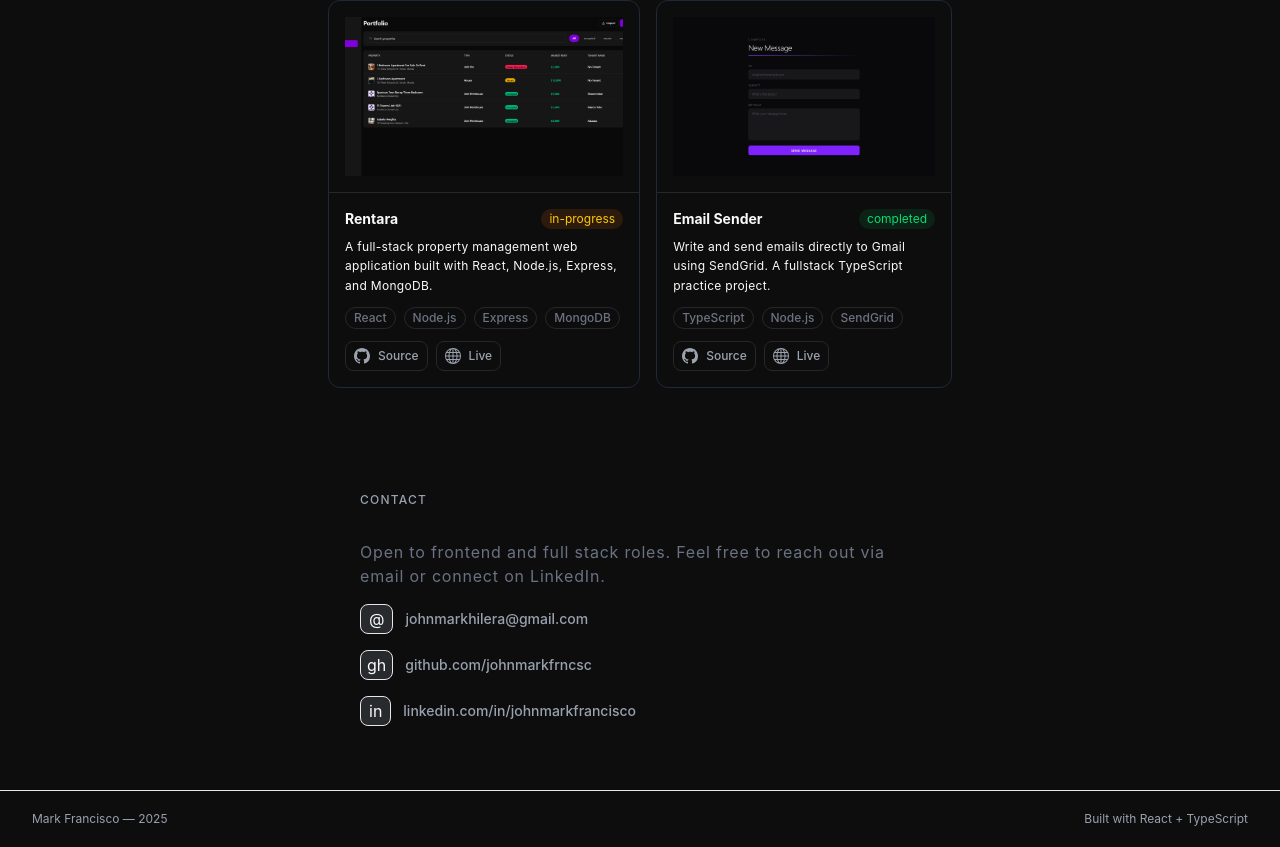
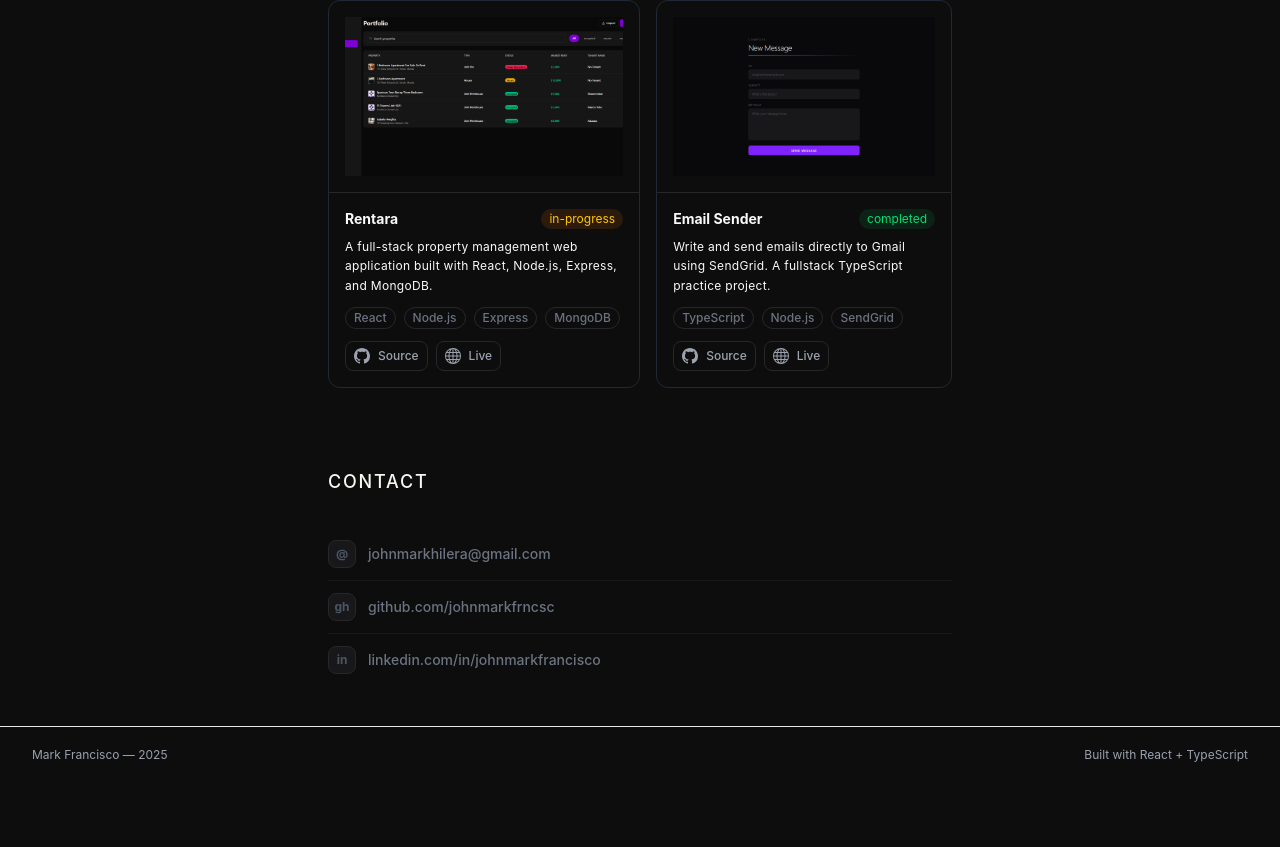
Before and after one commit to johnmarkfrncsc/frncsc-portfolio, a React (Vite) app: page / in a window 1280 px wide. Shown: the part 1221-2068 px from the top of the page. After the commit the page ends 2004 px from the top, so only its background shows below. Built offline with nearby package versions, Linux system fonts and the light colour scheme.

Commit message:
feat: refactor Contact section for improved layout and styling consistency

```diff
--- a/src/components/sections/Contact.tsx
+++ b/src/components/sections/Contact.tsx
@@ -1,59 +1,44 @@
 const Contact = () => {
+  const contacts = [
+    {
+      icon: "@",
+      label: "johnmarkhilera@gmail.com",
+      href: "mailto:johnmarkhilera@gmail.com",
+    },
+    {
+      icon: "gh",
+      label: "github.com/johnmarkfrncsc",
+      href: "https://github.com/johnmarkfrncsc",
+    },
+    {
+      icon: "in",
+      label: "linkedin.com/in/johnmarkfrancisco",
+      href: "https://www.linkedin.com/in/johnmarkfrancisco/",
+    },
+  ];
+
   return (
-    <section id="contact" className="px-8 py-16 flex">
-      <div className="flex-1">
-        <h3 className="text-xs font-medium uppercase tracking-widest text-gray-400 mb-8">
+    <section id="contact" className="py-10">
+      <h3 className="text-lg font-medium uppercase tracking-widest text-[#F8F8F3] mb-8">
         Contact
       </h3>
-        <p className="tracking-wider text-gray-500">
-          Open to frontend and full stack roles. Feel free to reach out via
-          email or connect on LinkedIn.
-        </p>
-        <div className="mt-4">
-          <ul className="flex flex-col gap-3 mt-4">
-            <li className="flex items-center gap-3">
-              <span className="rounded-lg bg-gray-400/20 border border-gray-200 text-center px-2 py-0.5">
-                @
-              </span>
+      <div className="flex flex-col">
+        {contacts.map((contact) => (
           <a
-                href="mailto:johnmarkhilera@gmail.com"
-                className="flex items-center gap-2 text-sm font-medium text-gray-400 hover:text-gray-800 transition-colors"
-              >
-                johnmarkhilera@gmail.com
-              </a>
-            </li>
-          </ul>
-          <ul className="flex flex-col gap-3 mt-4">
-            <li className="flex items-center gap-3">
-              <span className="rounded-lg bg-gray-400/20 border border-gray-200 text-center px-1.5 py-0.5">
-                gh
-              </span>
-              <a
-                href="https://github.com/johnmarkfrncsc"
+            key={contact.icon}
+            href={contact.href}
             target="_blank"
             rel="noreferrer"
-                className="flex items-center gap-2 text-sm font-medium text-gray-400 hover:text-gray-800 transition-colors"
+            className="flex items-center gap-3 py-3 border-b border-[#18181b] last:border-none hover:opacity-80 transition-opacity"
           >
-                github.com/johnmarkfrncsc
+            <div className="w-7 h-7 rounded-lg bg-[#18181b] border border-[#27272a] flex items-center justify-center text-xs text-[#4b5563] font-bold">
+              {contact.icon}
+            </div>
+            <span className="text-sm font-medium text-[#6b7280]">
+              {contact.label}
+            </span>
           </a>
-            </li>
-          </ul>
-          <ul className="flex flex-col gap-3 mt-4">
-            <li className="flex items-center gap-3">
-              <span className="rounded-lg bg-gray-400/20 border border-gray-200 text-center px-2 py-0.5">
-                in
-              </span>
-              <a
-                href="https://www.linkedin.com/in/johnmarkfrancisco/"
-                target="_blank"
-                rel="noreferrer"
-                className="flex items-center gap-2 text-sm font-medium text-gray-400 hover:text-gray-800 transition-colors"
-              >
-                linkedin.com/in/johnmarkfrancisco
-              </a>
-            </li>
-          </ul>
-        </div>
+        ))}
       </div>
     </section>
   );
```
Lines whose indentation alone changed are shown as unchanged.
